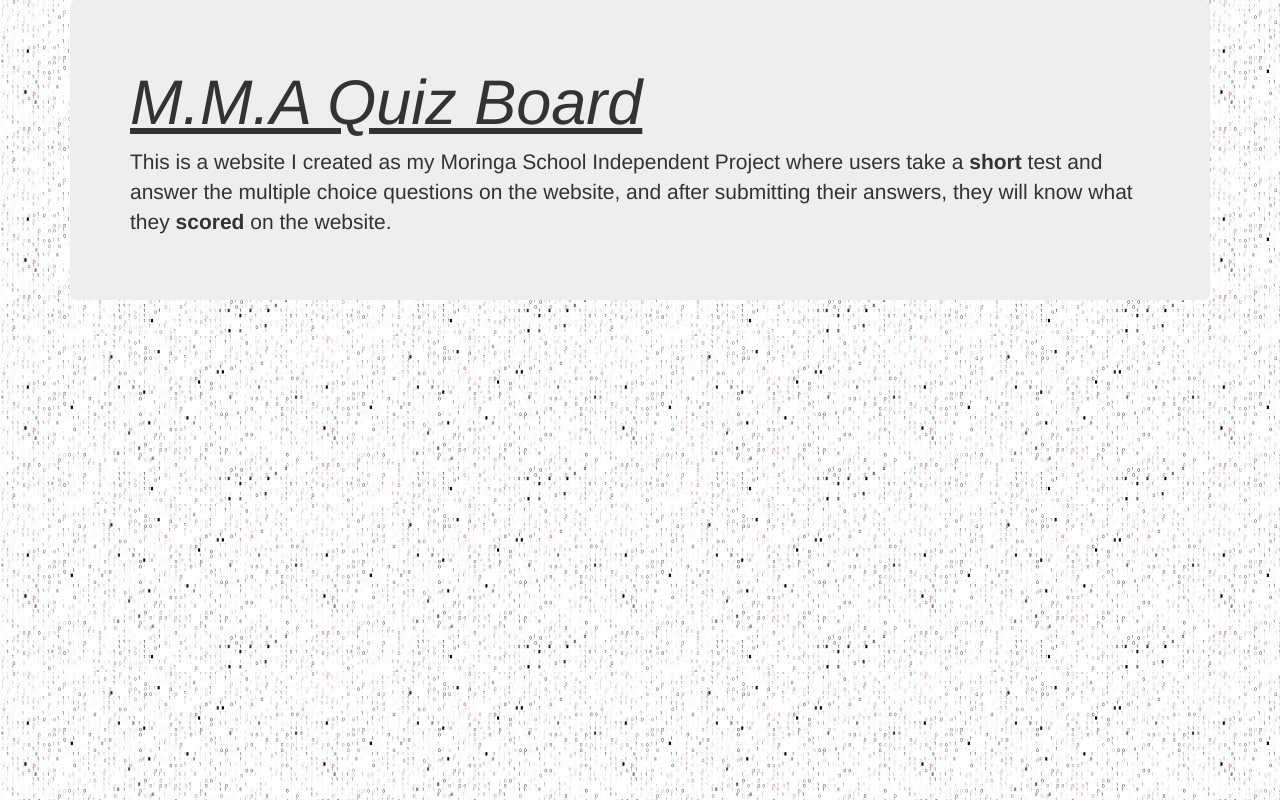
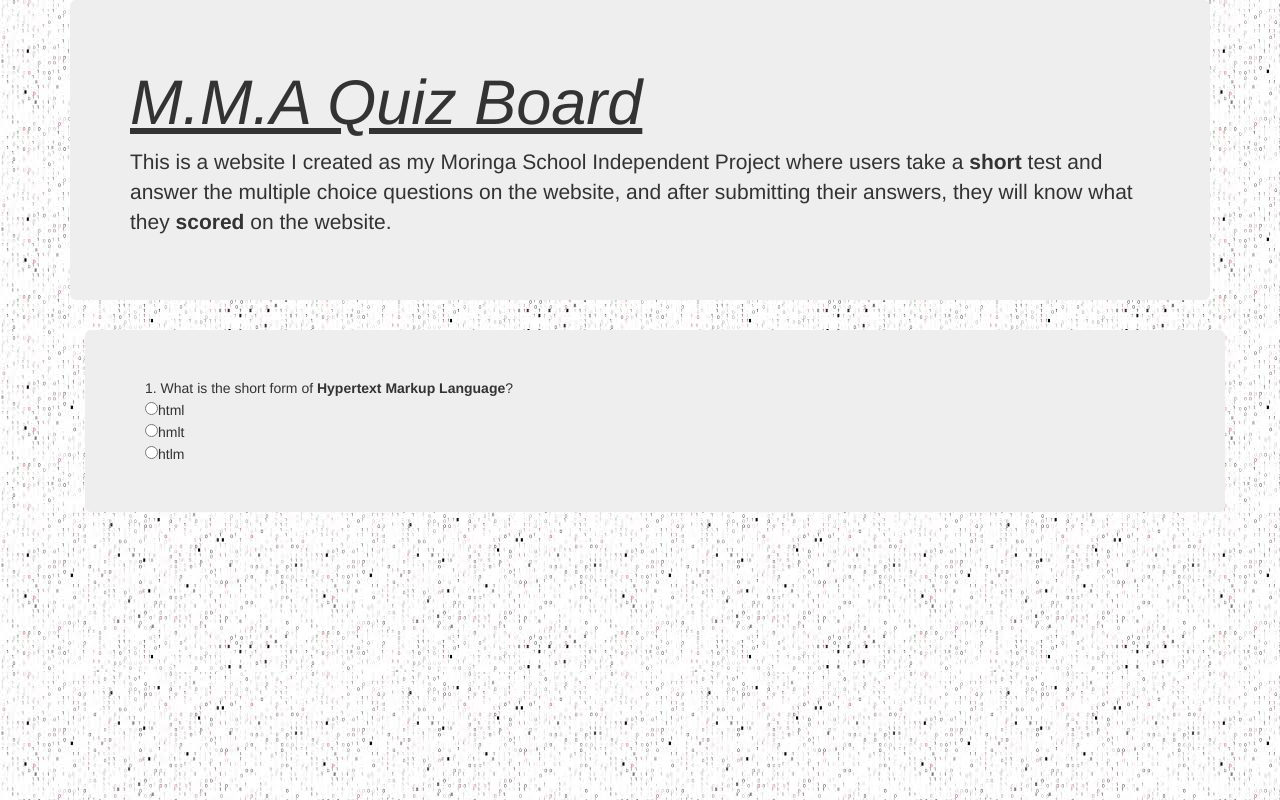
Before and after one commit to SamuelOkoth/M.M.A-Quiz-Board, a plain HTML site: page index.html in a window 1280 px wide. Drawn offline with Linux system fonts and the light colour scheme.

Commit message:
questionOne with answers

```diff
--- a/index.html
+++ b/index.html
@@ -15,6 +15,23 @@
       <h1><u><i>M.M.A Quiz Board</i></u></h1>
       <p> This is a website I created as my Moringa School Independent Project where users take a <strong>short</strong> test and answer the multiple choice questions on the website, and after submitting their answers, they will know what they <strong>scored</strong> on the website.</p>
     </div>
+      <form id='questions'>
+     <div class="container">
+       <div class="jumbotron">
+         <div id='questionOne'>
+           <div class='question'>1. What is the short form of <strong>Hypertext Markup Language</strong>?</div>
+          <div class='answer'>
+            <input type="radio" name='questionOneAnswer' value='html'>html
+          </div>
+          <div class='answer'>
+            <input type="radio" name='questionOneAnswer' value='hmlt'>hmlt
+          </div>
+          <div class='answer'>
+            <input type="radio" name='questionOneAnswer' value='htlm'>htlm
+          </div>
+        </div>
+      </div>
+        <br>
 
 
   </body>
```
